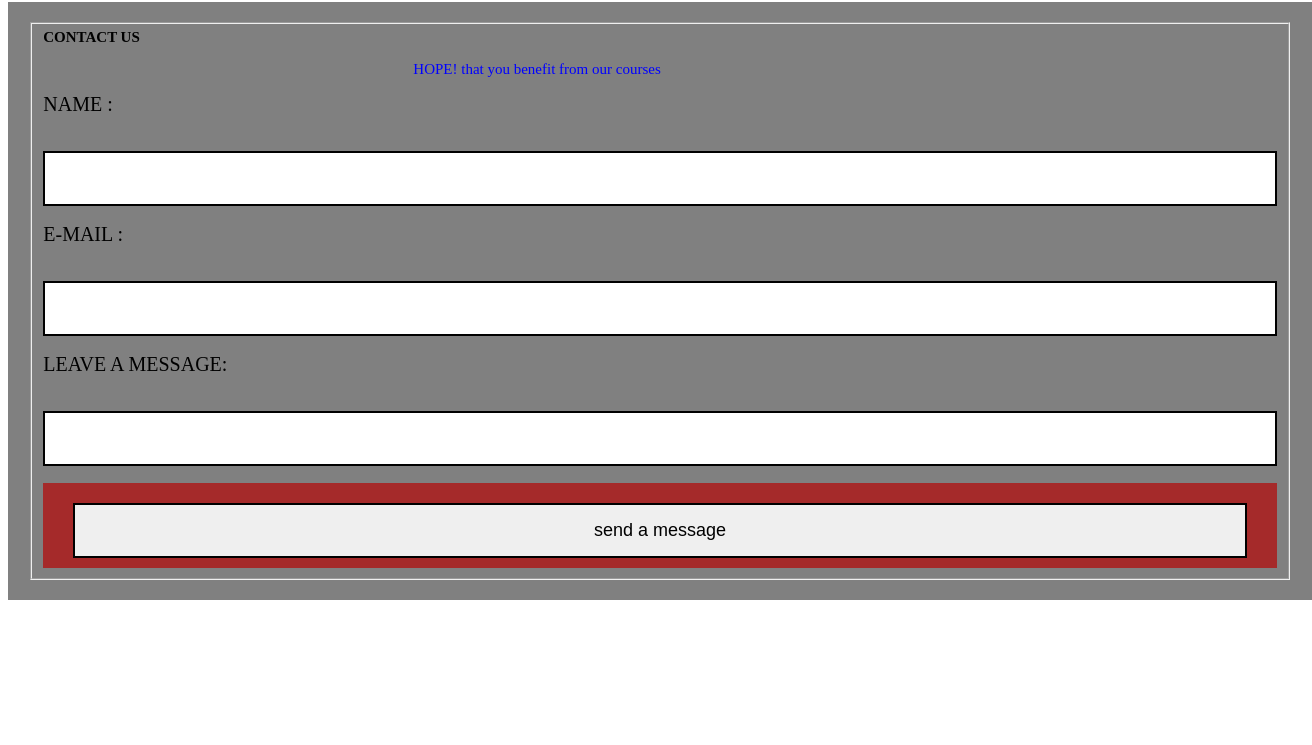
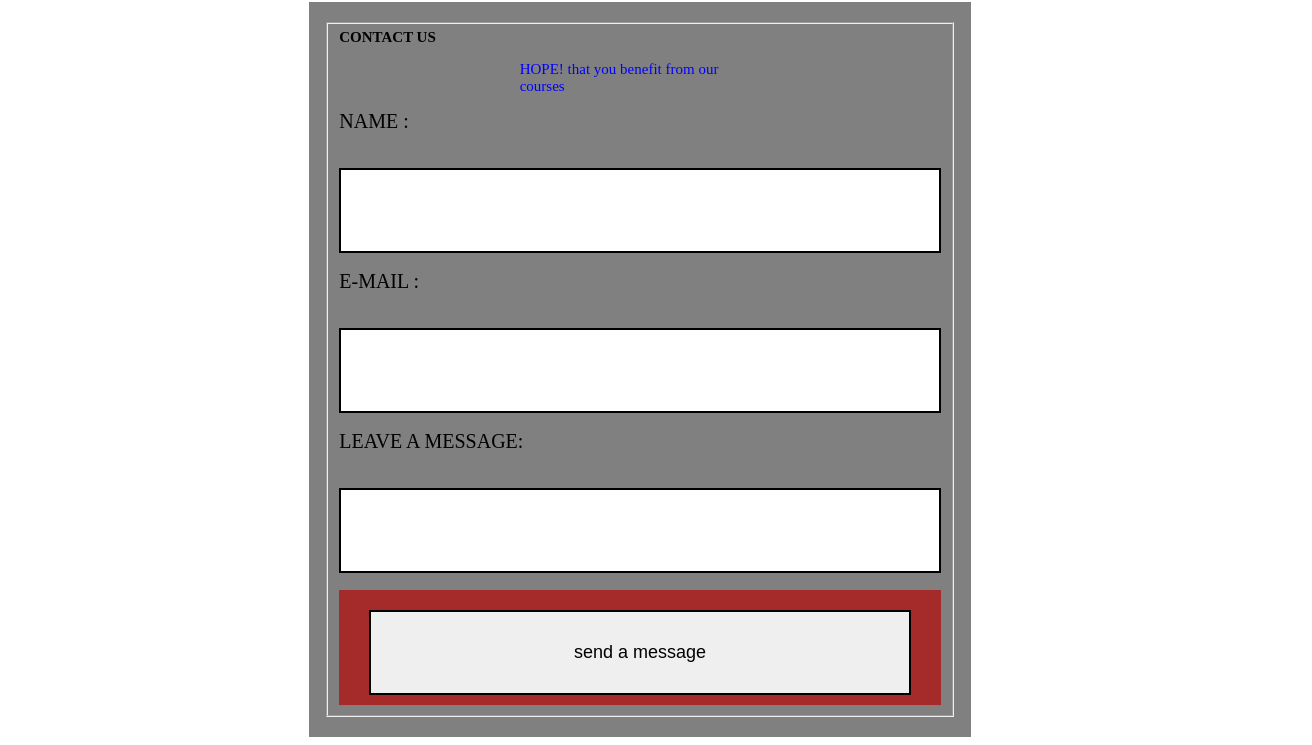
Before and after one commit to NOUREEN-HANY/noureenhany.github.io, a plain HTML site: page contactus.html in a window 1280 px wide. Shown: the part 156-901 px from the top of the page, 1312 px wide, since content can reach past the window. Before the commit the page ends 800 px from the top, so only its background shows below. Drawn offline with Linux system fonts and the light colour scheme.

Commit message:
Update style.css

```diff
--- a/style.css
+++ b/style.css
@@ -85,8 +85,8 @@ td:hover{
 }
 form{
     display:block;
-	width:100%;
-	padding:20px;
+	width:50%;
+	padding:20px 15px;
 	justify-content:center;
 	align-items:center;
 	flex-direction:column;
@@ -108,7 +108,7 @@ input{width: 100%;
 
 							                               border:2px solid;
 					                            		   box-sizing:border-box;
-														   padding:15px 20px;
+														   padding:30px 20px;
 														   font-size:18px;
 														   margin-top:10px;
 														   display:block;
```
